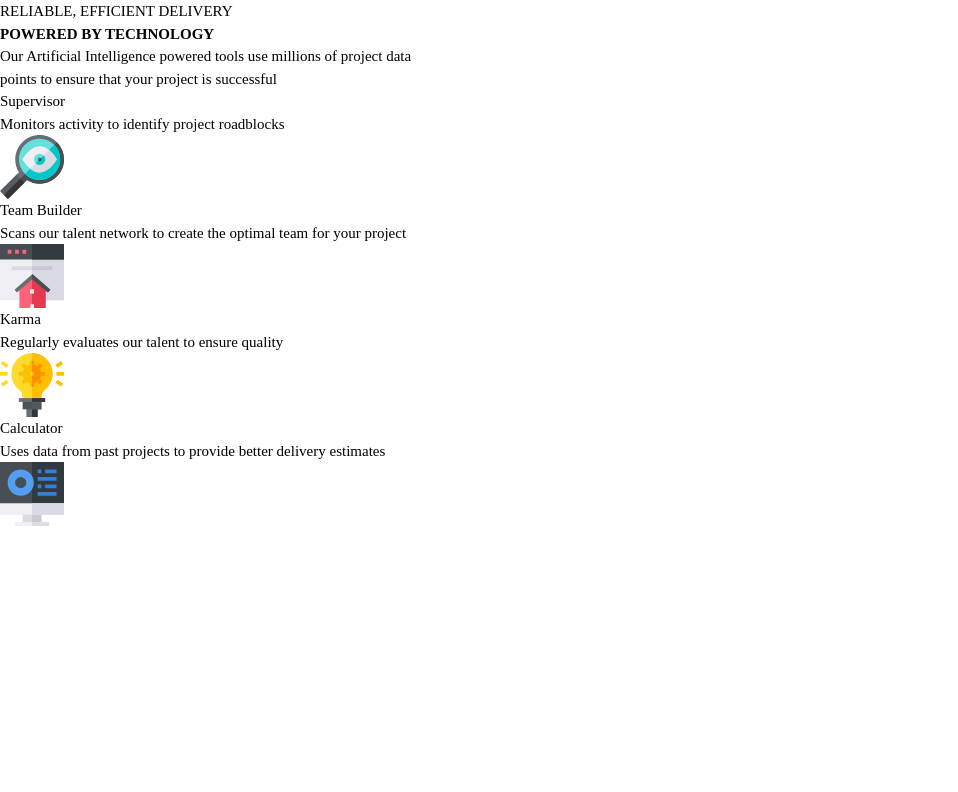
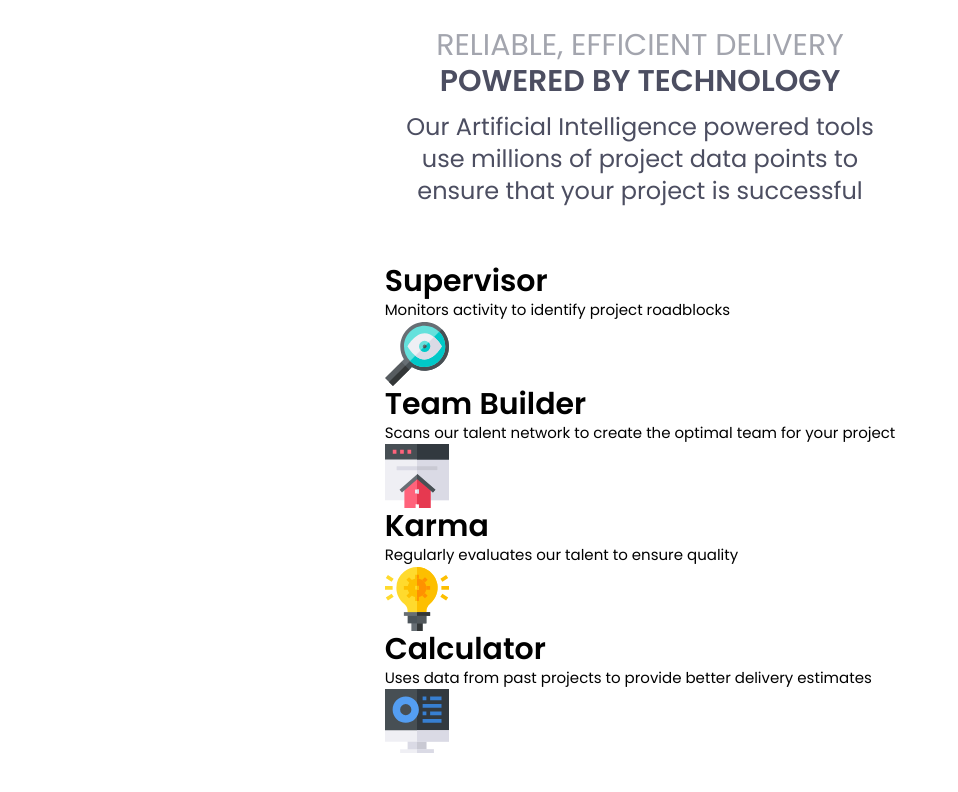
Before and after one commit to mitrasheamuskhanal/four-card-responsive-tailwind, a plain HTML site: page index.html in a window 1280 px wide. Shown: the whole page, without its empty margins (0-958 px from the left). Drawn offline with Linux system fonts and the light colour scheme.

Commit message:
added custom color and fonts in tailwind config

```diff
--- a/index.html
+++ b/index.html
@@ -8,39 +8,41 @@
 <link rel="preconnect" href="https://fonts.gstatic.com" crossorigin>
 <link href="https://fonts.googleapis.com/css2?family=Poppins:wght@200;400;600&display=swap" rel="stylesheet">
   <link rel="stylesheet" href="/css/style.css">
-  <link rel="shortcut icon" href="/images/favicon-32x32.png" type="image/x-icon">
+  <link rel="shortcut icon" href="./images/favicon-32x32.png" type="image/x-icon">
 </head>
-<body class="font-[poopins] font-normal text-[15px]  ">
- <div>
-  <h1 class=" uppercase font-light">  Reliable, efficient delivery <br>
-    <span class="font-bold"> Powered by Technology</span> </h1>
-    <p class="">Our Artificial Intelligence powered tools use millions of project data <br> points to ensure that your project is successful</p>
- </div>
- <main>
+<body class=" text-[15px] flex justify-center items-center flex-col  h-screen">
+  <!-- First section -->
+  <div class="flex flex-col items-center m-1 p-2 md:max-w-[550px] text-center">
+    <h1 class=" uppercase font-200 text-grayish-blue text-3xl">  Reliable, efficient delivery <br>
+      <span class="font-600 font-extrabold text-very-dark-blue"> Powered by Technology</span> </h1>
+      <p class="text-2xl p-3 text-very-dark-blue">Our Artificial Intelligence powered tools <br> use millions of project data  points to <br> ensure that your project is successful</p>
+    </div>
+    <!-- First section -->
+ <main class="m-4 p-4">
   <div>
     <div class="col">
-      <div class="card">
-        <h2>Supervisor</h2>
+      <div class="card ">
+        <h2 class="font-bold text-3xl ">Supervisor</h2>
         <p>Monitors activity to identify project roadblocks</p>
-        <img src="/images/icon-supervisor.svg" alt="supervisor">
+        <img src="./images/icon-supervisor.svg" alt="supervisor">
       </div>
     </div>
     <div class="col">
       <div class="card"></div>
-      <h2>Team Builder</h2>
+      <h2 class="font-bold text-3xl ">Team Builder</h2>
       <p>Scans our talent network to create the optimal team for your project</p>
-      <img src="/images/icon-team-builder.svg" alt="team-builder">
+      <img src="./images/icon-team-builder.svg" alt="team-builder">
     </div>
     <div class="col">
       <div class="card">
-        <h2>Karma</h2>
+        <h2 class="font-bold text-3xl ">Karma</h2>
         <p>Regularly evaluates our talent to ensure quality</p>
-        <img src="/images/icon-karma.svg" alt="karma">
+        <img src="./images/icon-karma.svg" alt="karma">
       </div>
     </div>
     <div class="col">
       <div class="card">
-        <h2>Calculator</h2>
+        <h2 class="font-bold text-3xl ">Calculator</h2>
         <p>Uses data from past projects to provide better delivery estimates</p>
         <img src="/images/icon-calculator.svg" alt="calculator">
       </div>
--- a/tailwind.config.js
+++ b/tailwind.config.js
@@ -2,7 +2,31 @@
 module.exports = {
   content: ["./**/*.{html,js}"],
   theme: {
-    extend: {},
+    extend: {
+      colors: {
+        'very-dark-blue': 'hsl(234, 12%, 34%)',
+        'dark-desaturated-cyan': 'hsl(244, 38%, 16%)',
+        'soft-violet': 'hsl(277, 64%, 61%)',
+        'white': 'hsl(0, 0%, 100%)',
+        'very-light-gray': 'hsl(0, 0%, 98%)',
+        'slightly-transparent-white': 'hsla(0, 0%, 100%, 0.75)',
+        'slightly-transparent-white2': 'hsla(0, 0%, 100%, 0.6)',
+        'grayish-blue': 'hsl(229, 6%, 66%)',
+        'supervisor': '2px solid hsl(180, 62%, 55%)',
+        'team':'hsl(358, 67%, 61%)',
+        'karma':'hsl(33, 90%, 65%)',
+        'calculator':'hsl(212, 78%, 63%)',
+      },
+      fontweight: {
+        '400': '400',
+        '200': '200',
+        '600': '600',
+      },
+      fontFamily: {
+        'sans': ['Poppins','sans-serif'],
+        'Poopins': ['Poppins','sans-serif'],
+      }
+    },
   },
   plugins: [],
 }
```
Also changed, not shown: css/style.css.
